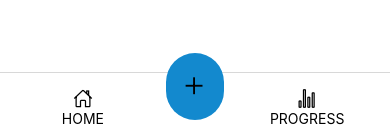
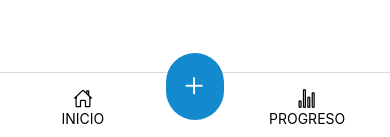
Before and after one commit to AlexReusC/efika, a React Native app: screen /CreateGoal in a window 390 px wide. Shown: the part 704-841 px from the top of the page. Built offline with nearby package versions, Linux system fonts and the light colour scheme.

Commit message:
change x icon color

```diff
--- a/src/localization/localize.ts
+++ b/src/localization/localize.ts
@@ -23,4 +23,4 @@ const LANGUAGE_DETECTOR: LanguageDetectorAsyncModule = {
 i18n
   .use(LANGUAGE_DETECTOR)
   .use(initReactI18next)
-  .init({ lng: "en", ns: ["navigation", "home", "createGoal", "progress"], defaultNS, resources });
+  .init({ lng: "es", ns: ["navigation", "home", "createGoal", "progress"], defaultNS, resources });
--- a/src/routes/tabNavigation.tsx
+++ b/src/routes/tabNavigation.tsx
@@ -6,7 +6,7 @@ import { useTranslation } from "react-i18next";
 import Progress from "../views/progress/progress";
 import HomeNavigation from "./homeNavigation";
 import CreateGoal from "../views/createGoal/createGoal";
-import colors from "../constants/colors";
+import Colors from "../constants/colors";
 
 export type TabBarNavigation = {
   Home: undefined;
@@ -21,7 +21,7 @@ const CustomTabBarButton = ({ children, onPress }: any): any => (
     style={{ top: -20, justifyContent: "center", alignItems: "center", width: "15%" }}
     onPress={onPress}
   >
-    <View style={{ width: "100%", height: "100%", borderRadius: 35, backgroundColor: colors.lightBlue }}>
+    <View style={{ width: "100%", height: "100%", borderRadius: 35, backgroundColor: Colors.lightBlue }}>
       {children}
     </View>
   </TouchableOpacity>
@@ -58,7 +58,7 @@ const TabNavigation = () => {
         options={{
           unmountOnBlur: true,
           headerShown: false,
-          tabBarIcon: () => <Ionicons size={30} name={"add"} />,
+          tabBarIcon: () => <Ionicons color={Colors.white} size={30} name={"add"} />,
           tabBarButton: (props) => <CustomTabBarButton {...props} />,
         }}
       />
@@ -77,7 +77,7 @@ const TabNavigation = () => {
             color: "#5D4D4A",
           },
           headerStyle: {
-            borderColor: colors.gray,
+            borderColor: Colors.gray,
             borderBottomWidth: 1,
           },
         }}
--- a/src/views/createGoal/createGoal.tsx
+++ b/src/views/createGoal/createGoal.tsx
@@ -15,6 +15,7 @@ import createGoalStyle from "./createGoalStyle";
 import createGoal from "./utils/createGoal";
 import filterGoalAttrs from "./utils/filterGoalAttrs";
 import { categoriesUtil, frequenciesUtil, measuresUtil, daysOfWeekUtil } from "./utils/createGoalUtils";
+import Colors from "../../constants/colors";
 
 type TabNavigationProp = BottomTabNavigationProp<TabBarNavigation>;
 
@@ -253,7 +254,11 @@ const CreateGoal: React.FC = () => {
             />
           </View>
           <TouchableOpacity style={createGoalStyle.roundButton} onPress={() => closeTimeModal()}>
-            {tmpSeconds || tmpMinutes ? <Ionicons name={"checkmark"} /> : <Ionicons name={"close-outline"} />}
+            {tmpSeconds || tmpMinutes ? (
+              <Ionicons color={Colors.white} name={"checkmark"} />
+            ) : (
+              <Ionicons color={Colors.white} name={"close-outline"} />
+            )}
           </TouchableOpacity>
         </View>
       </Modal>
@@ -282,7 +287,11 @@ const CreateGoal: React.FC = () => {
             />
           </View>
           <TouchableOpacity style={createGoalStyle.roundButton} onPress={() => closeSetsModal()}>
-            {tmpSets ? <Ionicons name={"checkmark"} /> : <Ionicons name={"close-outline"} />}
+            {tmpSets ? (
+              <Ionicons color={Colors.white} name={"checkmark"} />
+            ) : (
+              <Ionicons color={Colors.white} name={"close-outline"} />
+            )}
           </TouchableOpacity>
         </View>
       </Modal>
```
